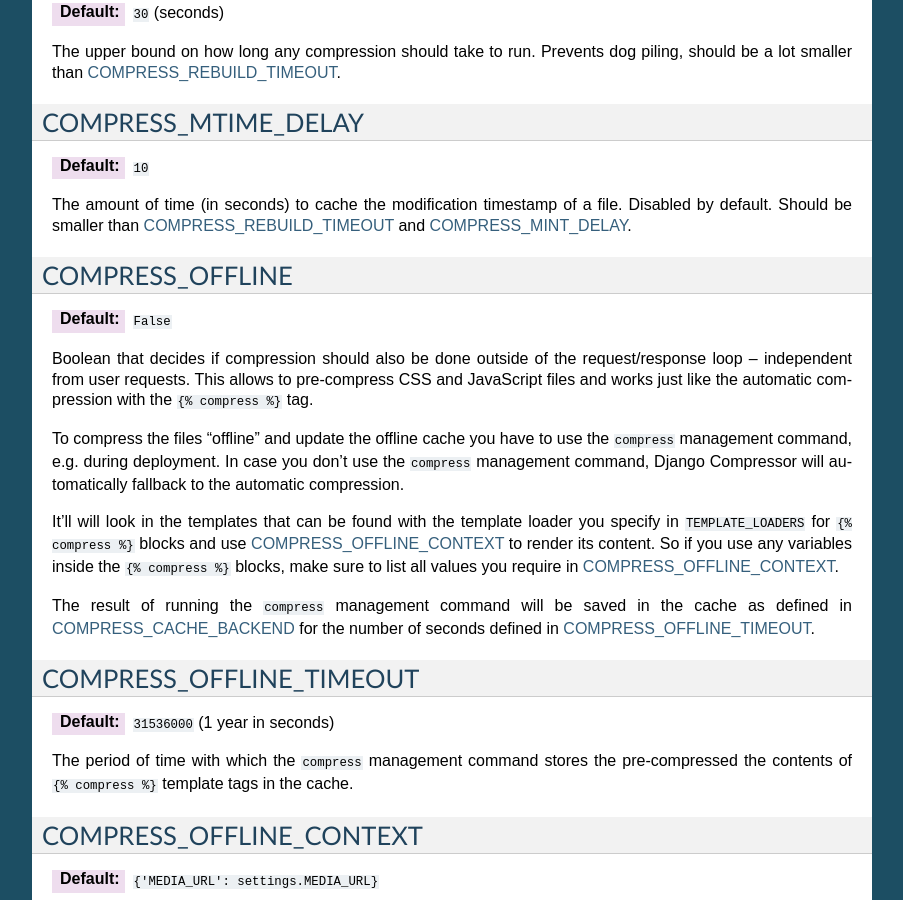
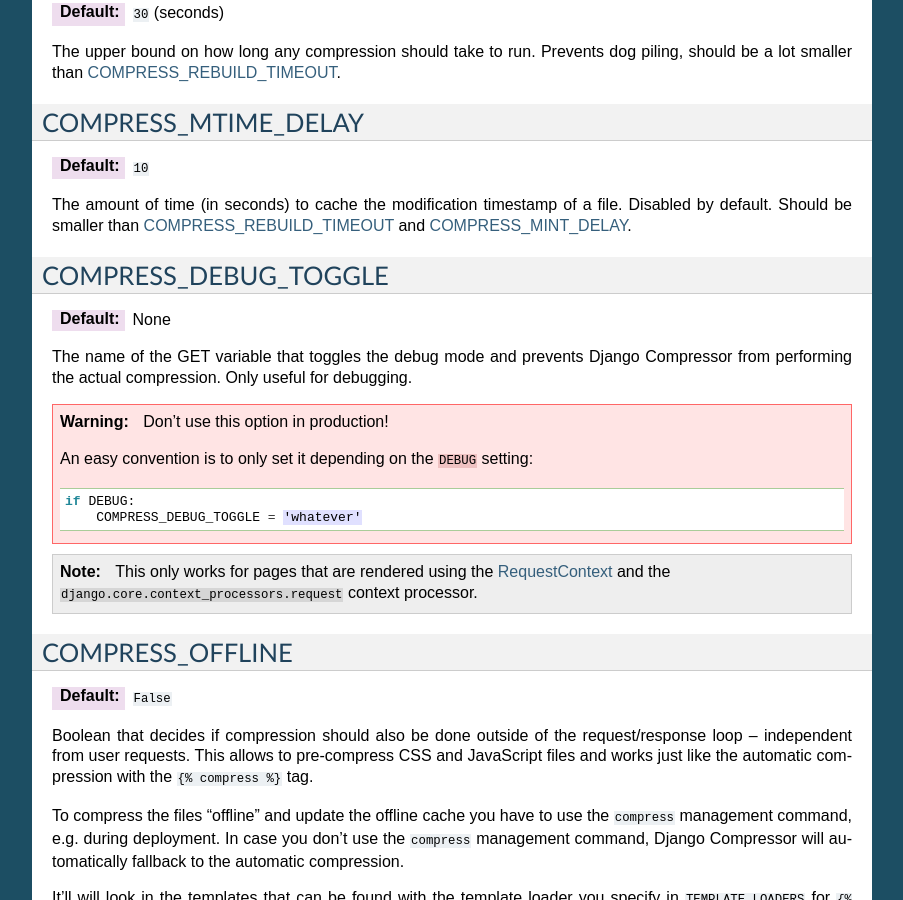
Before and after one commit to django-compressor/django-compressor, a Sphinx documentation site: the page built from docs/settings.txt, in a window 1280 px wide and 900 px high, scrolled down 3200 px. Shown: the whole window, without its empty margins (198-1101 px from the left). Built offline with Sphinx 7.4.7, drawn with Linux system fonts in a browser that asks for light colours; some of the changed text lies outside the part shown.

Commit message:
Added COMPRESS_DEBUG_TOGGLE setting for easier debugging. Fixes #19.

```diff
--- a/docs/settings.txt
+++ b/docs/settings.txt
@@ -217,6 +217,30 @@ The amount of time (in seconds) to cache the modification timestamp of a
 file. Disabled by default. Should be smaller than COMPRESS_REBUILD_TIMEOUT_
 and COMPRESS_MINT_DELAY_.
 
+COMPRESS_DEBUG_TOGGLE
+^^^^^^^^^^^^^^^^^^^^^
+
+:Default: None
+
+The name of the GET variable that toggles the debug mode and prevents Django
+Compressor from performing the actual compression. Only useful for debugging.
+
+.. warning::
+
+    Don't use this option in production!
+
+    An easy convention is to only set it depending on the ``DEBUG`` setting::
+
+        if DEBUG:
+            COMPRESS_DEBUG_TOGGLE = 'whatever'
+
+.. note::
+
+    This only works for pages that are rendered using the RequestContext_
+    and the ``django.core.context_processors.request`` context processor.
+
+.. _RequestContext: http://docs.djangoproject.com/en/dev/ref/templates/api/#django.template.RequestContext
+
 COMPRESS_OFFLINE
 ^^^^^^^^^^^^^^^^
 
```
Also changed, not shown: 3 other files.
